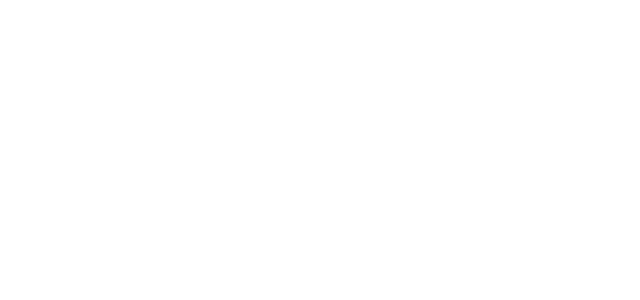
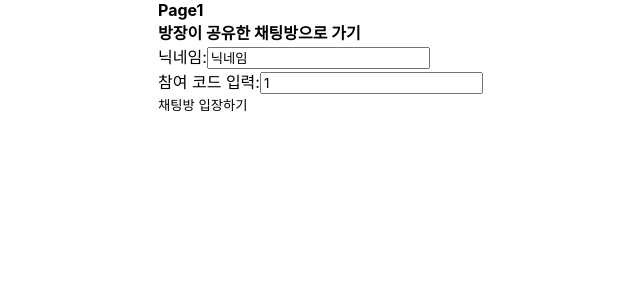
Before and after one commit to hajithon/chat04-client, a React (Vite) app: page /ParticipantsJoin/1 in a window 1280 px wide. Before the commit this address had no page. Shown: the top 300 px of the page, without its empty margins (287-927 px from the left). Built offline with nearby package versions, Linux system fonts and the light colour scheme.

Commit message:
feat: 참여자 채팅방 라우터 변경

```diff
--- a/src/components/Participants/ParticipantsForm.tsx
+++ b/src/components/Participants/ParticipantsForm.tsx
@@ -1,23 +1,28 @@
-import React, { useState } from 'react';
+import React, { useEffect, useState } from 'react';
 
-import { useNavigate } from 'react-router-dom';
+import { useNavigate, useParams } from 'react-router-dom';
 import { useRecoilState } from 'recoil';
 
 import { currentNickname } from '@/recoil/nickname';
 
 const ParticipantsForm = () => {
+  const { roomId: paramRoomId } = useParams();
   const [nickname, setNickname] = useRecoilState(currentNickname);
   const [roomId, setRoomId] = useState<string>('');
   const [error, setError] = useState<string | null>(null);
   const navigate = useNavigate();
-
+  useEffect(() => {
+    if (paramRoomId) {
+      setRoomId(paramRoomId);
+    }
+  }, [paramRoomId]);
   const handleCreateRoom = async (event: React.FormEvent<HTMLFormElement>) => {
     event.preventDefault();
 
     try {
       navigate(`/${roomId}`);
     } catch (error) {
-      setError('채팅방 생성에 실패했습니다.');
+      setError('채팅방 입장에 실패했습니다.');
     }
   };
 
@@ -38,7 +43,7 @@
           <label>참여 코드 입력:</label>
           <input type="text" value={roomId} onChange={(e) => setRoomId(e.target.value)} required />
         </div>
-        <button type="submit">채팅방 생성</button>
+        <button type="submit">채팅방 입장하기</button>
       </form>
       {error && <p style={{ color: 'red' }}>{error}</p>}
     </div>
--- a/src/routers/router.tsx
+++ b/src/routers/router.tsx
@@ -11,7 +11,7 @@
       <Route path="/page1" element={<ChatRoomCreatePage />} />
       <Route path="/:roomId" element={<ChatRoomPage />} />
       <Route path="/ChatRoomJoin" element={<ChatRoomJoinPage />} />
-      <Route path="/ParticipantsJoin" element={<ParticipantsJoinPage />} />
+      <Route path="/ParticipantsJoin/:roomId" element={<ParticipantsJoinPage />} />
     </Routes>
   );
 };
```
